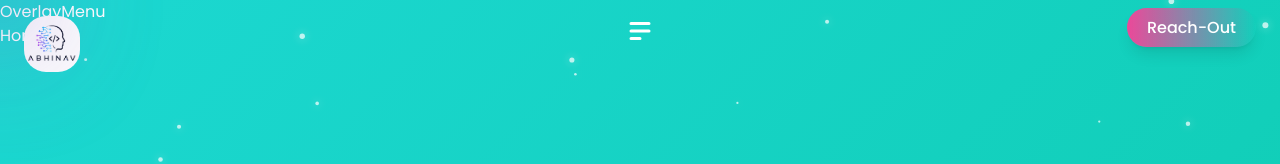
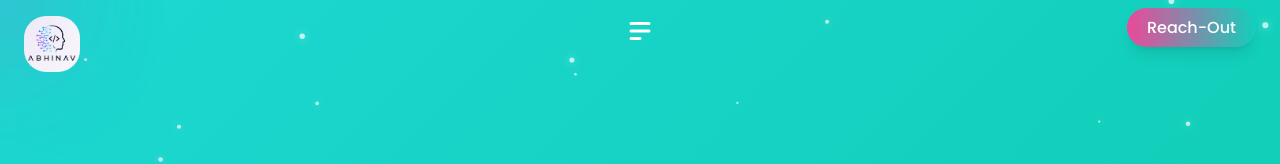
Before and after one commit to abhinav1392004/Abhinav_Dev_Hub_Portfolio, a React (Vite) app: page / in a window 1280 px wide. Shown: the top 164 px of the page. Built offline with nearby package versions, Linux system fonts and the light colour scheme.

Commit message:
worked on Overlay Menue

```diff
--- a/src/components/OverlayMenu.jsx
+++ b/src/components/OverlayMenu.jsx
@@ -2,7 +2,7 @@ import React from 'react'
 
 const OverlayMenu = () => {
   return (
-    <div>OverlayMenu</div>
+    <div></div>
   )
 }
 
--- a/src/section/Home.jsx
+++ b/src/section/Home.jsx
@@ -4,7 +4,7 @@ const Home
  = () => {
   return (
     <div className='w-full h-screen'>
-        Home
+
     </div>
   )
 }
```
